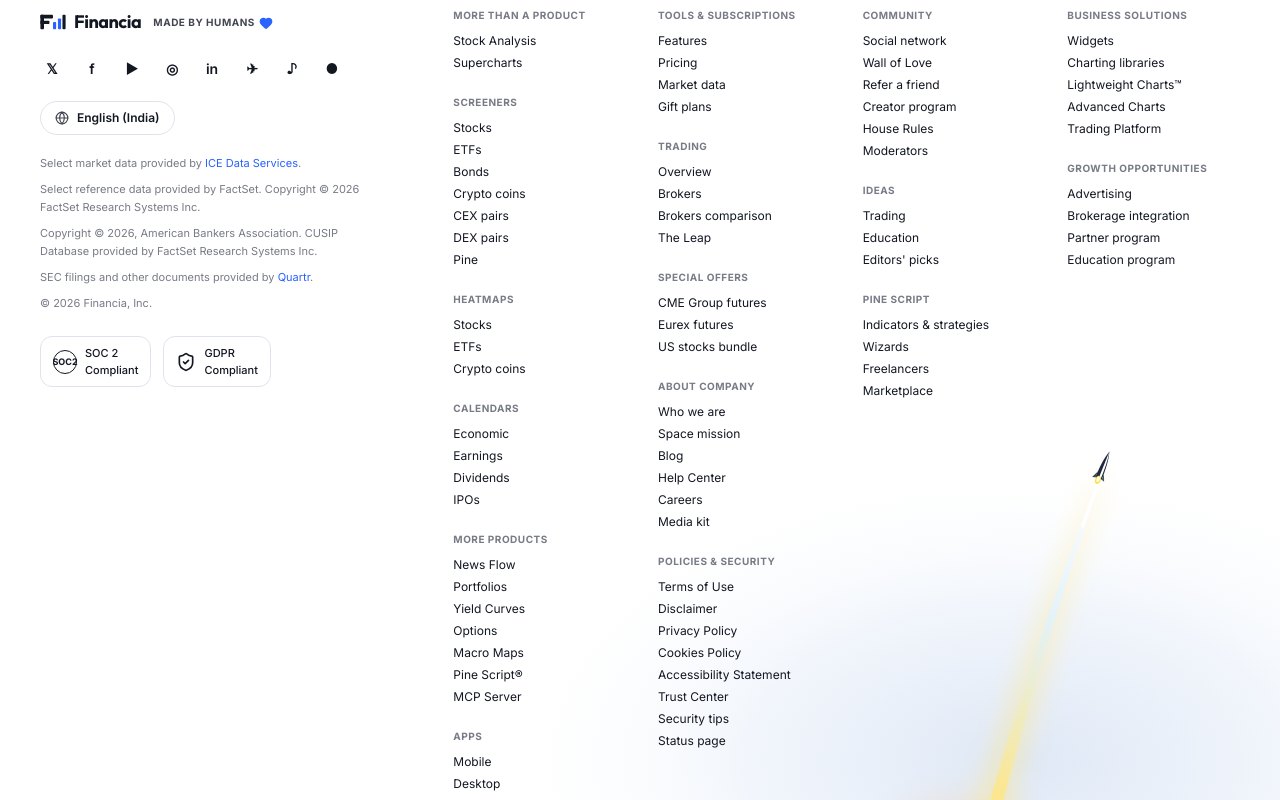
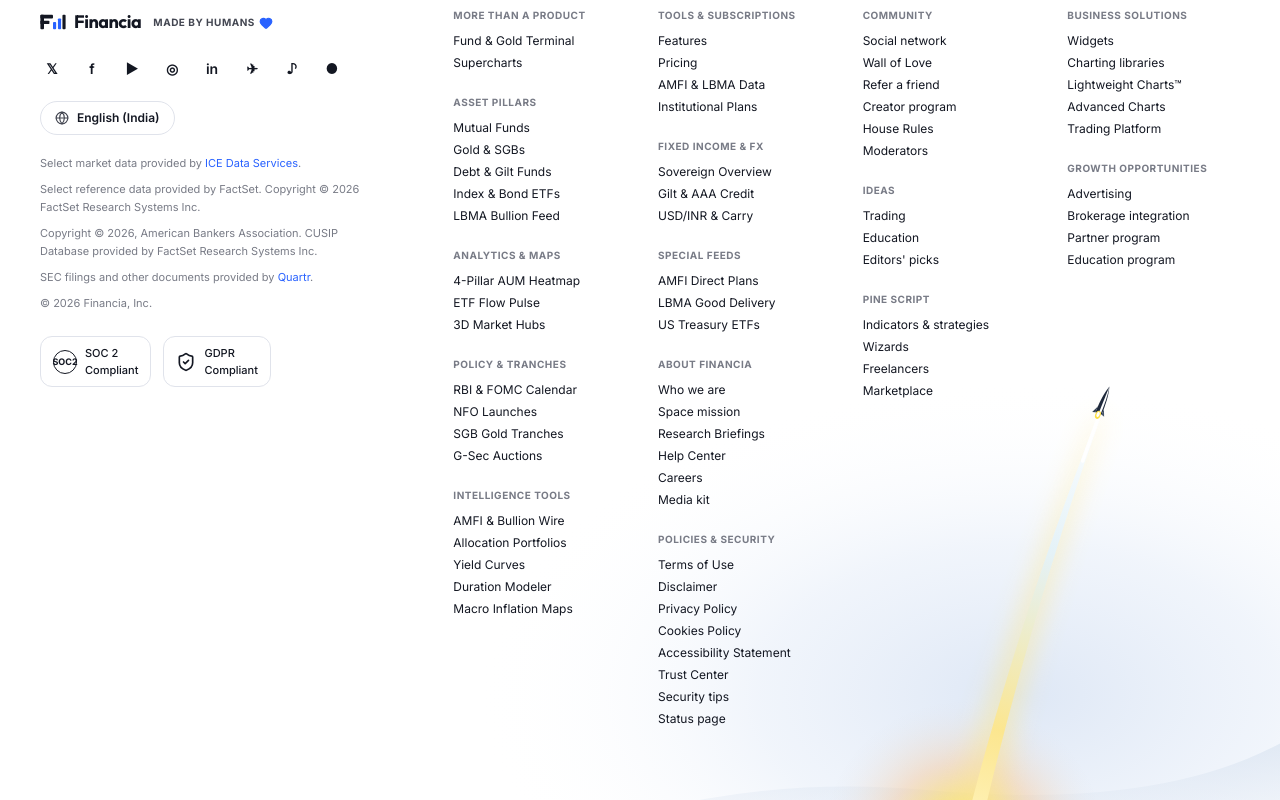
Before and after one commit to bruce12-glitch/Financia, a React (Vite) app: page / in a window 1280 px wide. Shown: the part 4740-5540 px from the top of the page. Built offline with nearby package versions, Linux system fonts and the light colour scheme; no server answers.

Commit message:
refactor(landing): replace legacy stock links with Mutual Funds, Gold, Debt, and ETF navigation

```diff
--- a/landing/RocketFooterSection.tsx
+++ b/landing/RocketFooterSection.tsx
@@ -15,56 +15,45 @@ const FOOTER_COLUMNS = [
       {
         heading: 'MORE THAN A PRODUCT',
         links: [
-          { label: 'Stock Analysis', target: 'live-terminal' },
+          { label: 'Fund & Gold Terminal', target: 'live-terminal' },
           { label: 'Supercharts', target: 'supercharts-section' },
         ],
       },
       {
-        heading: 'SCREENERS',
+        heading: 'ASSET PILLARS',
         links: [
-          { label: 'Stocks', target: 'indian-stocks-section' },
-          { label: 'ETFs', target: 'market-summary' },
-          { label: 'Bonds', target: 'market-summary' },
-          { label: 'Crypto coins', target: 'crypto-section' },
-          { label: 'CEX pairs', target: 'crypto-section' },
-          { label: 'DEX pairs', target: 'crypto-section' },
-          { label: 'Pine', target: 'supercharts-section' },
+          { label: 'Mutual Funds', target: 'indian-stocks-section' },
+          { label: 'Gold & SGBs', target: 'crypto-section' },
+          { label: 'Debt & Gilt Funds', target: 'economy-section' },
+          { label: 'Index & Bond ETFs', target: 'market-summary' },
+          { label: 'LBMA Bullion Feed', target: 'crypto-section' },
         ],
       },
       {
-        heading: 'HEATMAPS',
+        heading: 'ANALYTICS & MAPS',
         links: [
-          { label: 'Stocks', target: 'indian-stocks-section' },
-          { label: 'ETFs', target: 'market-summary' },
-          { label: 'Crypto coins', target: 'crypto-section' },
+          { label: '4-Pillar AUM Heatmap', target: 'market-summary' },
+          { label: 'ETF Flow Pulse', target: 'market-summary' },
+          { label: '3D Market Hubs', target: 'global-exchanges-globe' },
         ],
       },
       {
-        heading: 'CALENDARS',
+        heading: 'POLICY & TRANCHES',
         links: [
-          { label: 'Economic', target: 'economy-section' },
-          { label: 'Earnings', target: 'indian-stocks-section' },
-          { label: 'Dividends', target: 'indian-stocks-section' },
-          { label: 'IPOs', target: 'market-summary' },
+          { label: 'RBI & FOMC Calendar', target: 'economy-section' },
+          { label: 'NFO Launches', target: 'indian-stocks-section' },
+          { label: 'SGB Gold Tranches', target: 'crypto-section' },
+          { label: 'G-Sec Auctions', target: 'economy-section' },
         ],
       },
       {
-        heading: 'MORE PRODUCTS',
+        heading: 'INTELLIGENCE TOOLS',
         links: [
-          { label: 'News Flow', target: 'forex-section' },
-          { label: 'Portfolios', target: 'market-summary' },
+          { label: 'AMFI & Bullion Wire', target: 'forex-section' },
+          { label: 'Allocation Portfolios', target: 'market-summary' },
           { label: 'Yield Curves', target: 'economy-section' },
-          { label: 'Options', target: 'supercharts-section' },
-          { label: 'Macro Maps', target: 'economy-section' },
-          { label: 'Pine Script®', target: 'supercharts-section' },
-          { label: 'MCP Server', target: 'supercharts-section' },
-        ],
-      },
-      {
-        heading: 'APPS',
-        links: [
-          { label: 'Mobile', target: 'market-summary' },
-          { label: 'Desktop', target: 'supercharts-section' },
+          { label: 'Duration Modeler', target: 'live-terminal' },
+          { label: 'Macro Inflation Maps', target: 'economy-section' },
         ],
       },
     ],
@@ -76,33 +65,32 @@ const FOOTER_COLUMNS = [
         links: [
           { label: 'Features', target: 'supercharts-section' },
           { label: 'Pricing', target: 'market-summary' },
-          { label: 'Market data', target: 'market-summary' },
-          { label: 'Gift plans', target: 'market-summary' },
+          { label: 'AMFI & LBMA Data', target: 'market-summary' },
+          { label: 'Institutional Plans', target: 'market-summary' },
         ],
       },
       {
-        heading: 'TRADING',
+        heading: 'FIXED INCOME & FX',
         links: [
-          { label: 'Overview', target: 'market-summary' },
-          { label: 'Brokers', target: 'economy-section' },
-          { label: 'Brokers comparison', target: 'economy-section' },
-          { label: 'The Leap', target: 'market-summary' },
+          { label: 'Sovereign Overview', target: 'market-summary' },
+          { label: 'Gilt & AAA Credit', target: 'economy-section' },
+          { label: 'USD/INR & Carry', target: 'forex-section' },
         ],
       },
       {
-        heading: 'SPECIAL OFFERS',
+        heading: 'SPECIAL FEEDS',
         links: [
-          { label: 'CME Group futures', target: 'futures-section' },
-          { label: 'Eurex futures', target: 'futures-section' },
-          { label: 'US stocks bundle', target: 'market-summary' },
+          { label: 'AMFI Direct Plans', target: 'indian-stocks-section' },
+          { label: 'LBMA Good Delivery', target: 'crypto-section' },
+          { label: 'US Treasury ETFs', target: 'market-summary' },
         ],
       },
       {
-        heading: 'ABOUT COMPANY',
+        heading: 'ABOUT FINANCIA',
         links: [
           { label: 'Who we are', target: 'market-summary' },
           { label: 'Space mission', target: 'rocket-footer' },
-          { label: 'Blog', target: 'forex-section' },
+          { label: 'Research Briefings', target: 'forex-section' },
           { label: 'Help Center', target: 'economy-section' },
           { label: 'Careers', target: 'rocket-footer' },
           { label: 'Media kit', target: 'rocket-footer' },
```
